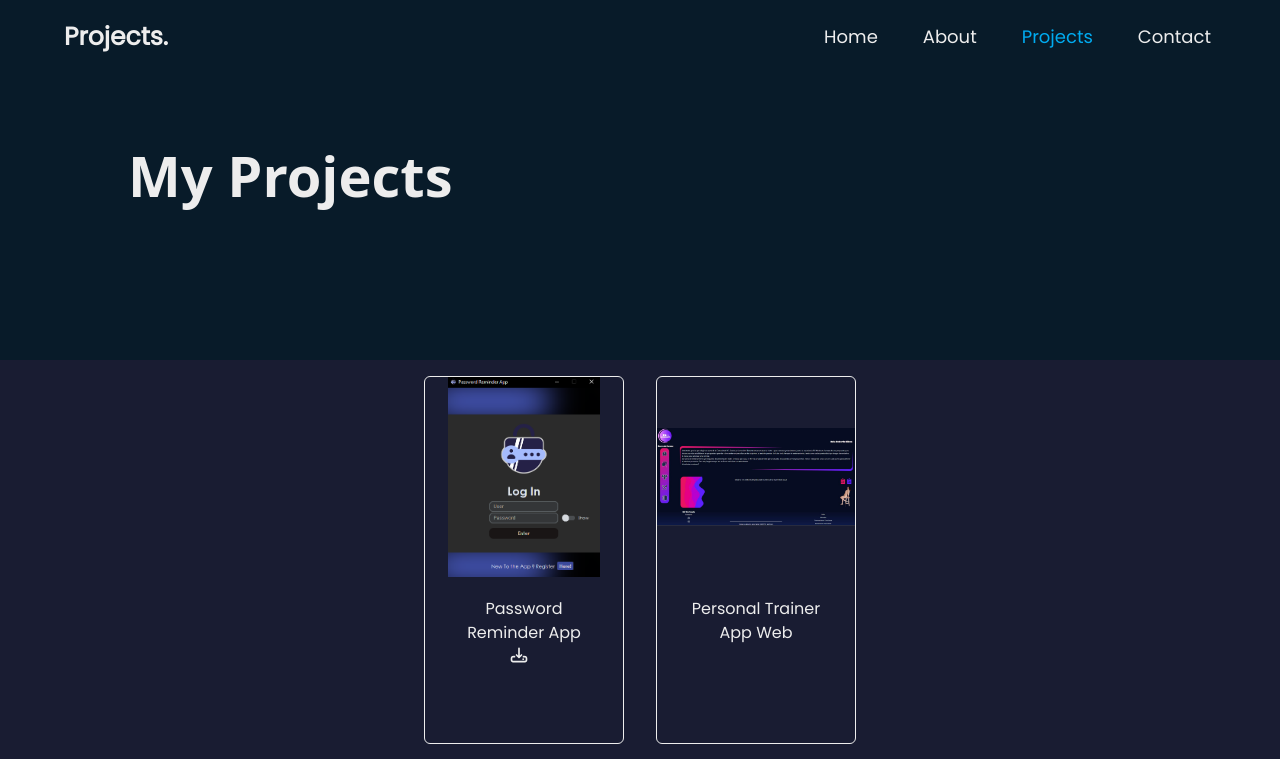
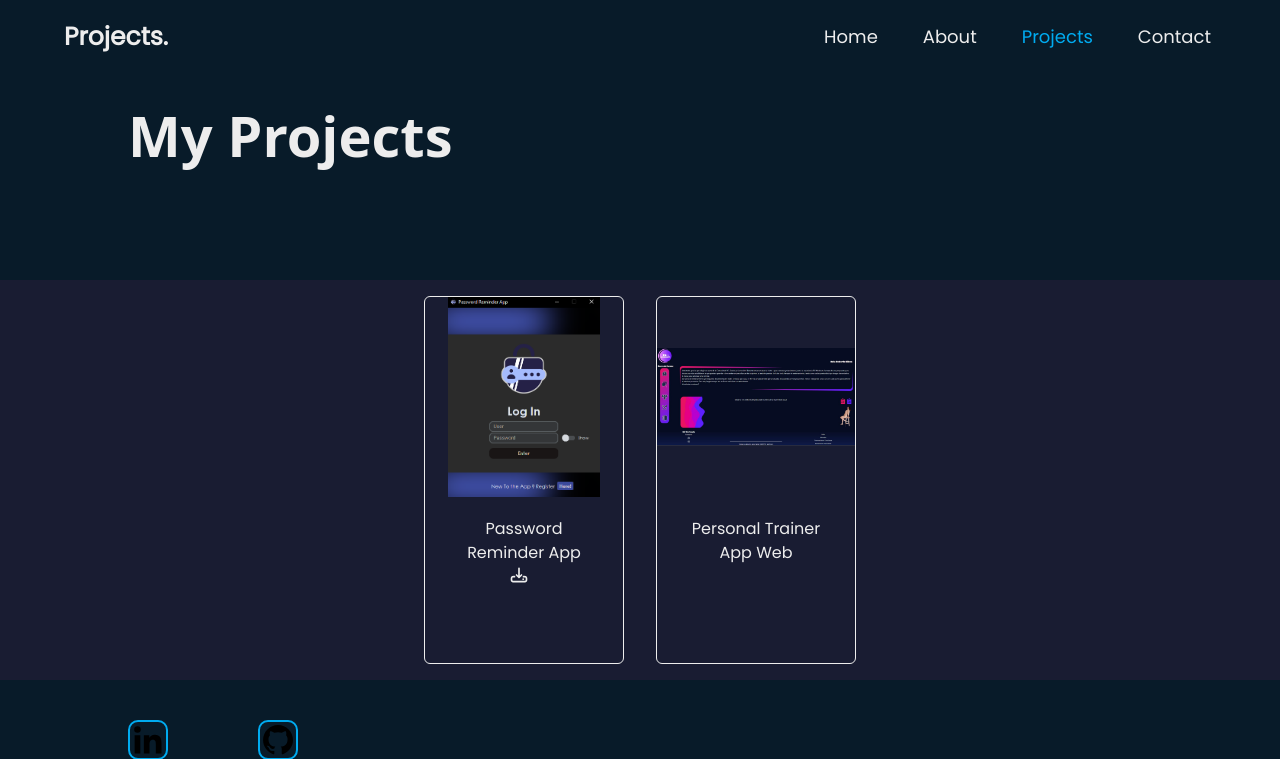
Before and after one commit to RobertoDibon/robertodibon, a Flask app: page /projects in a window 1280 px wide. Shown: the top 759 px of the page. Run offline with Flask 3, Linux system fonts and the light colour scheme.

Commit message:
changes on size and tooltip

```diff
--- a/src/static/css/projects.css
+++ b/src/static/css/projects.css
@@ -82,7 +82,7 @@ body {
 
 /* Section main */
 .main {
-    height: 45vh;
+    height: 35vh;
     display: flex;
     align-items: center;
     justify-content: space-between;
```
